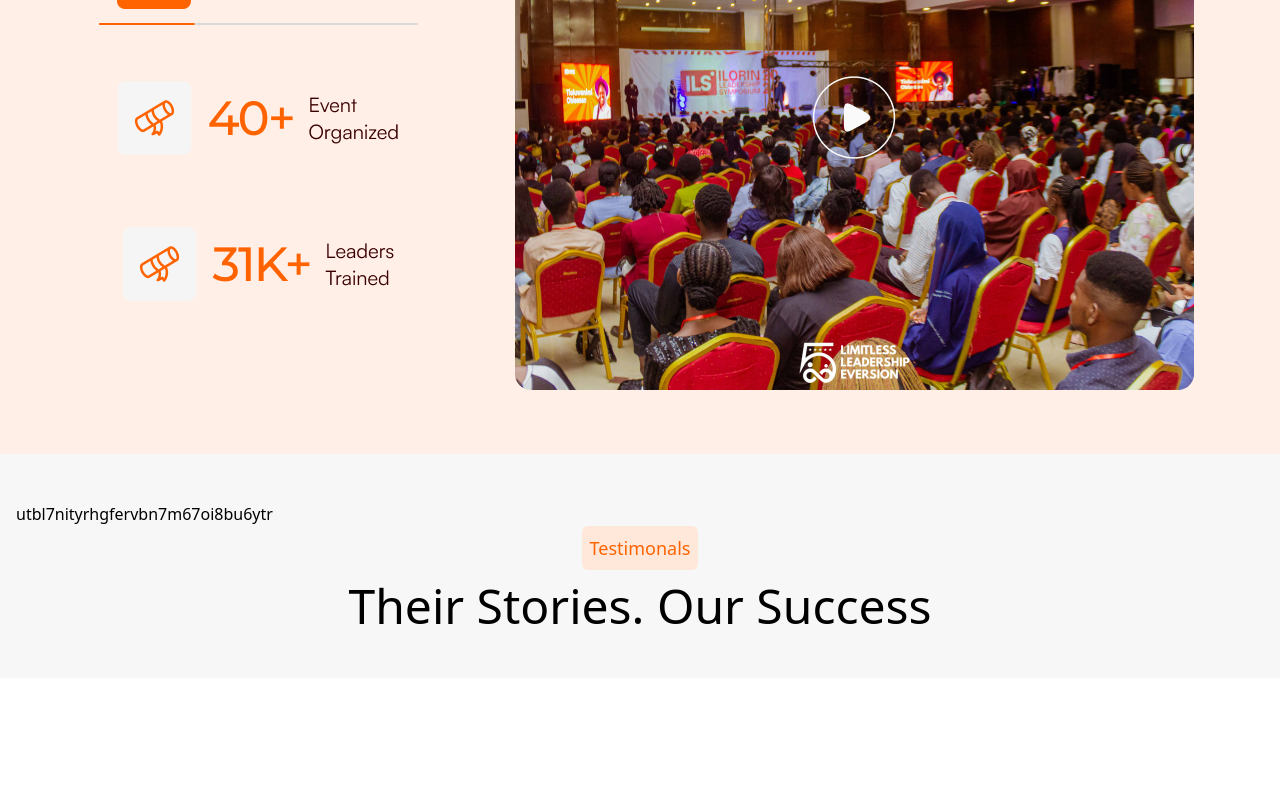
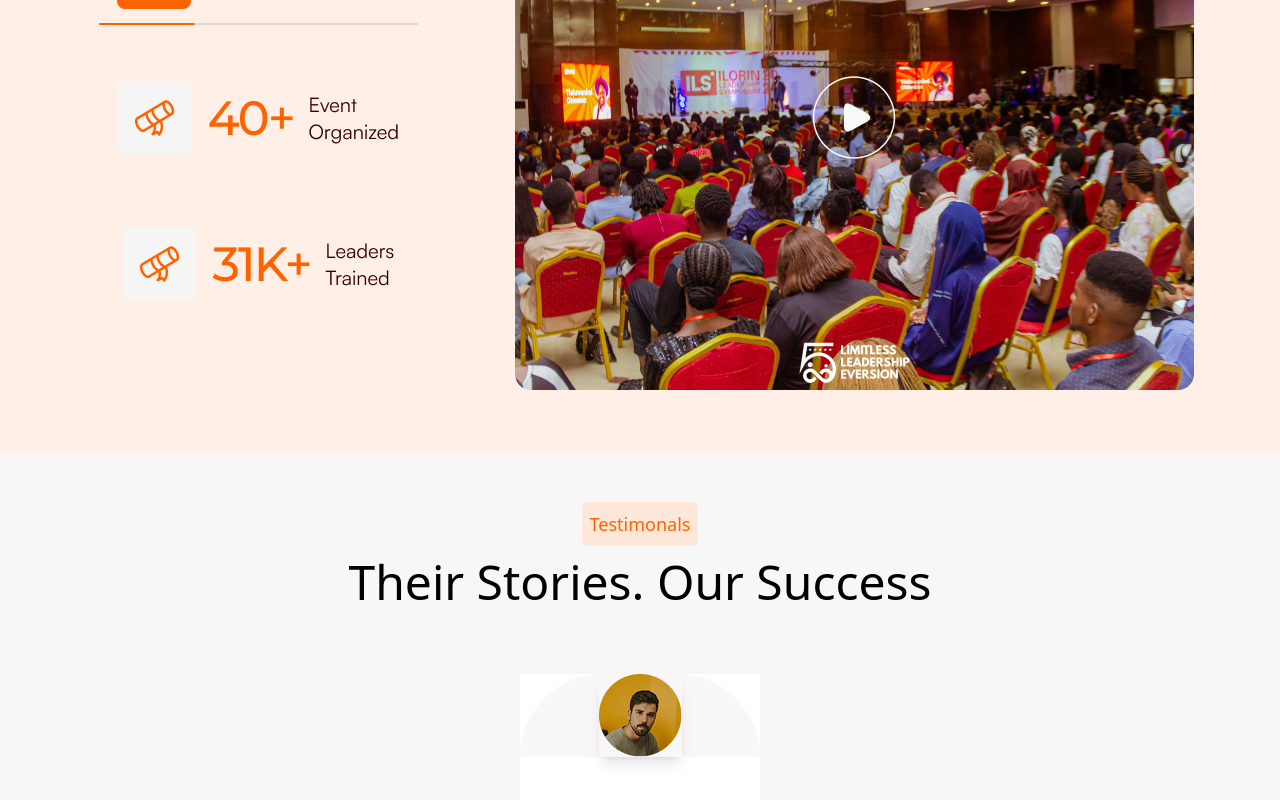
Before and after one commit to Developerfiyin/LLE-website, a React (Vite) app: page / in a window 1280 px wide. Shown: the part 6180-6980 px from the top of the page. Before the commit the page ends 6858 px from the top, so only its background shows below. Built offline with nearby package versions, Linux system fonts and the light colour scheme.

Commit message:
Updated Testimonials

```diff
--- a/src/Components/Testimonials.jsx
+++ b/src/Components/Testimonials.jsx
@@ -1,23 +1,20 @@
 import React from 'react'
-
+import ellips from '../assets/Ellipse 1131.png'
 const Testimonials = () => {
   return (
     <div className='bg-[#f8f7f7] py-12 p-4 '>
-        utbl7nityrhgfervbn7m67oi8bu6ytr
-
-
-
-
-
-
-
 
         <div className='flex flex-col items-center text-center'>
         <p className='bg-[#ffe8d9] text-[#ff6300] rounded-md p-2 text-lg mb-3 ml-0'>Testimonals</p>
-          <h2 className='font-medium text-5xl'>Their Stories. Our Success</h2>
+          <h2 className='font-medium text-5xl mb-9'>Their Stories. Our Success</h2>
         </div>
 
+            <div className='bg-white items-center mx-auto w-60 h-90'>
+                <div className='bg-[#f9f7f7] rounded-t-full mt-8 '>
+                 <img src={ellips} alt="The image ellips " className='items-center mx-auto shadow-lg '/>
+                </div>
 
+            </div>
 
         </div>
   )
```
Also changed, not shown: src/assets/Ellipse 1131.png (added).
